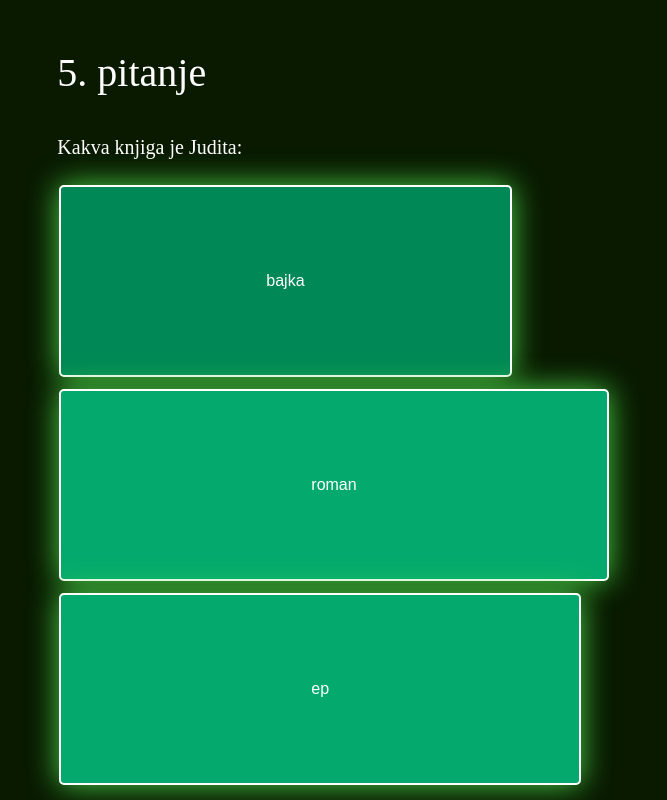
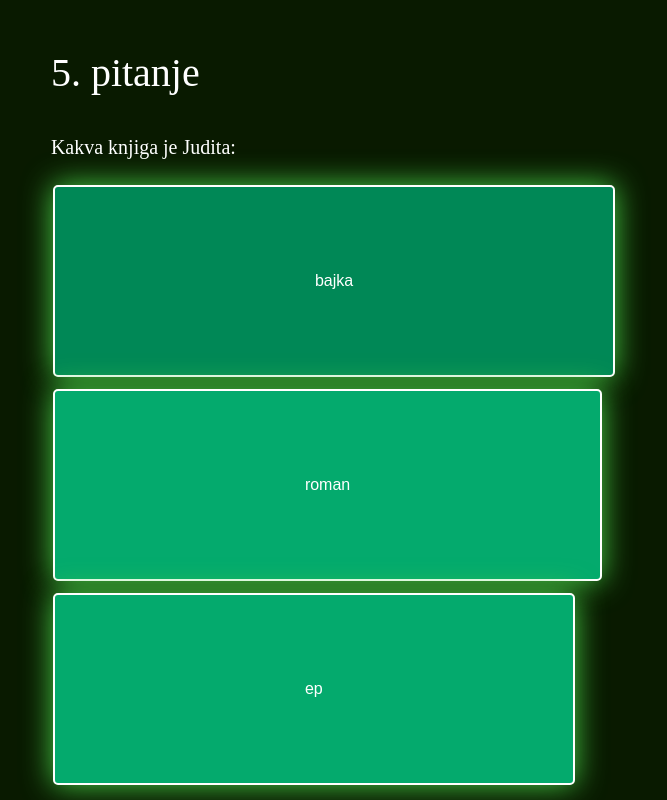
Before and after one commit to MaliDali54/MaliDali54.github.io, a plain HTML site: page peto_pitanje.html in a window 1280 px wide. In both pictures the pointer is over the button "bajka". Shown: the whole page, without its empty margins (306-973 px from the left). Drawn offline with Linux system fonts and the light colour scheme.

Commit message:
Update styles.css

```diff
--- a/styles.css
+++ b/styles.css
@@ -32,5 +32,5 @@ button:active{
 }
 button:hover{
     background-color: #008856;
-    padding: 85px 205px;
+    padding: 85px 260px;
 }
```
